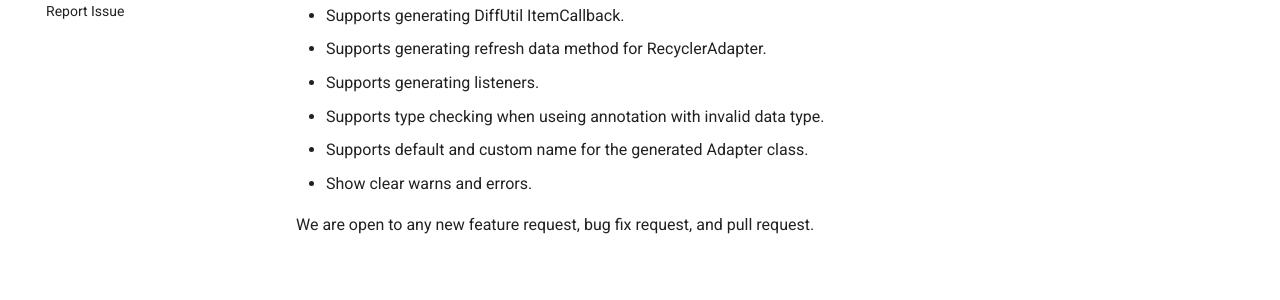
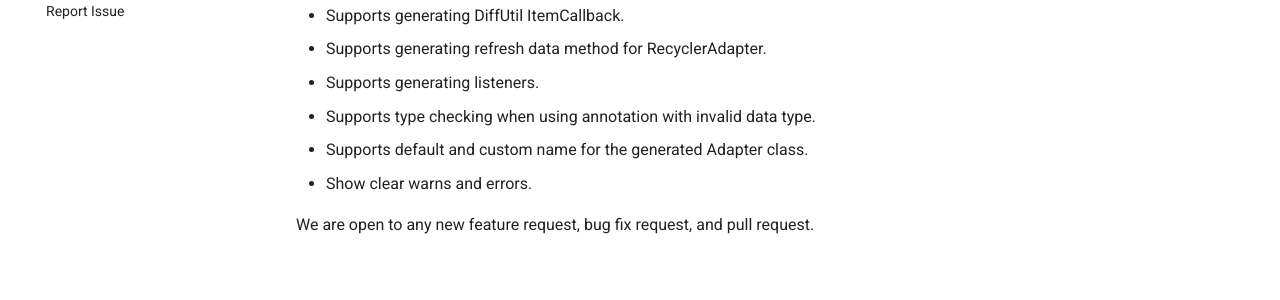
Before and after one commit to AmrDeveloper/EasyAdapter, an MkDocs documentation site: the page built from docs/index.md, in a window 1280 px wide. Shown: the part 495-795 px from the top of the page. Built offline with MkDocs 1.6.1 and Material for MkDocs 9.7.7, drawn with Linux system fonts in a browser that asks for light colours; nearby versions of some CDN libraries; comment, search, counter and statistics services are not loaded.

Commit message:
Fix typo in Index.md

```diff
--- a/docs/index.md
+++ b/docs/index.md
@@ -13,7 +13,7 @@ Android Annotation Processing library to generate adapter easily from your model
 - Supports generating DiffUtil ItemCallback.
 - Supports generating refresh data method for RecyclerAdapter.
 - Supports generating listeners.
-- Supports type checking when useing annotation with invalid data type.
+- Supports type checking when using annotation with invalid data type.
 - Supports default and custom name for the generated Adapter class.
 - Show clear warns and errors.
 
```
